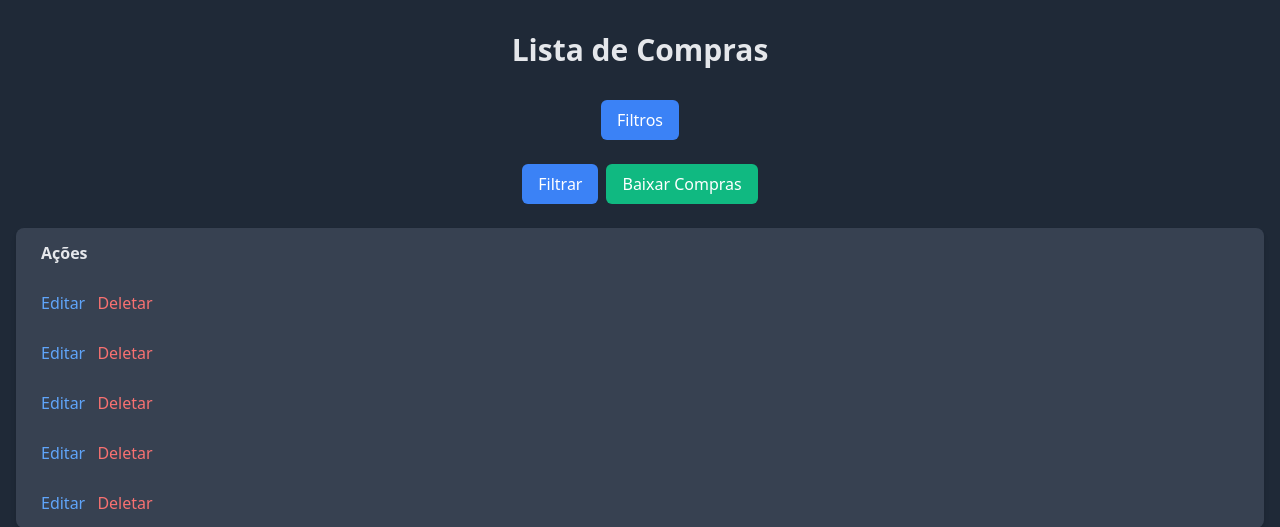
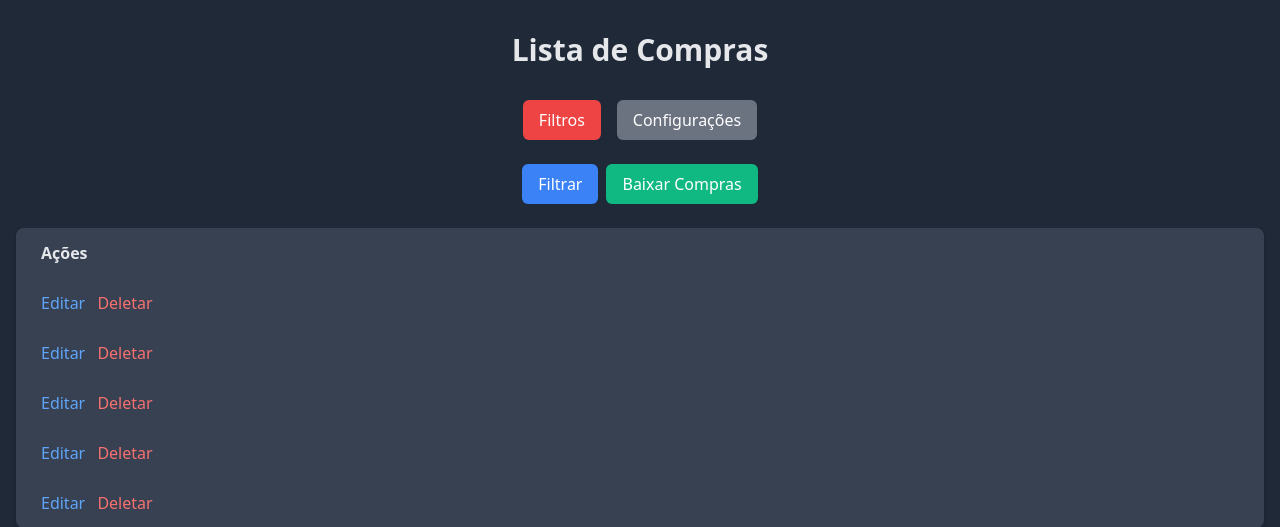
Before and after one commit to lucaspontestur/Django, a Django app: page / in a window 1280 px wide. Shown: the top 527 px of the page. Run offline with Django 5.2, Linux system fonts and the light colour scheme; data comes from the database, SQL or seed files in the repository.

Commit message:
Funcionalidades aperfeiçoadas

```diff
--- a/meu_projeto/meu_app/templates/lista_compras.html
+++ b/meu_projeto/meu_app/templates/lista_compras.html
@@ -4,7 +4,8 @@
     <h1 class="text-3xl font-bold text-center text-gray-200 mb-8">Lista de Compras</h1>
 
     <div class="flex justify-center mb-4">
-        <button id="toggleFiltros" class="px-4 py-2 bg-blue-500 hover:bg-blue-700 text-white rounded-md">Filtros</button>
+        <button id="toggleFiltros" class="px-4 py-2 bg-red-500 hover:bg-red-700 text-white rounded-md mr-4">Filtros</button>
+        <button id="abrirConfiguracoes" class="px-4 py-2 bg-gray-500 hover:bg-gray-700 text-white rounded-md">Configurações</button>
     </div>
 
     <form method="GET" id="filtroForm" class="mb-4">
@@ -36,7 +37,7 @@
         </table>
         <div class="flex justify-center py-2">
             <button type="submit" class="px-4 py-2 bg-blue-500 hover:bg-blue-700 text-white rounded-md">Filtrar</button>
-            <a href="{% url 'download_compras' %}" class="px-4 py-2 bg-green-500 hover:bg-green-700 text-white rounded-md ml-2">Baixar Compras</a>
+            <a href="{% url 'download_compras' %}?formato={{ formato }}" id="downloadLink" class="px-4 py-2 bg-green-500 hover:bg-green-700 text-white rounded-md ml-2">Baixar Compras</a>
         </div>
     </form>
 
@@ -80,6 +81,20 @@
 
     <a href="{% url 'nova_compra' %}" class="mt-4 block text-center px-4 py-2 bg-blue-500 hover:bg-blue-700 text-white rounded-md transition-all duration-300 ease-in-out transform hover:shadow-lg active:scale-95">Adicionar Nova Compra</a>
 
+    <div id="configuracoesModal" class="hidden fixed inset-0 flex items-center justify-center z-50">
+        <div class="modal-container bg-gray-800 text-white rounded-lg shadow-lg p-6">
+            <h2 class="text-2xl font-bold mb-4">Configurações de Download</h2>
+            <div class="mb-4">
+                <label for="formato" class="block text-gray-200 text-sm font-bold mb-2">Formato:</label>
+                <select id="formato" class="shadow appearance-none border rounded w-full py-2 px-3 text-gray-700 leading-tight focus:outline-none focus:shadow-outline">
+                    <option value="estruturado">Estruturado (com [], {}, títulos)</option>
+                    <option value="simples">Simples (somente informações)</option>
+                </select>
+            </div>
+            <button id="fecharConfiguracoes" class="px-4 py-2 bg-gray-600 hover:bg-gray-800 text-white rounded-md">Fechar</button>
+        </div>
+    </div>
+
     <script>
         // Função para salvar os filtros nos cookies
         function salvarFiltros() {
@@ -112,5 +127,24 @@
         botaoFiltros.addEventListener('click', () => {
             opcoesFiltros.classList.toggle('hidden');
         });
+
+        // Código para o modal de configurações
+        const abrirConfiguracoes = document.getElementById('abrirConfiguracoes');
+        const fecharConfiguracoes = document.getElementById('fecharConfiguracoes');
+        const configuracoesModal = document.getElementById('configuracoesModal');
+        const formatoSelect = document.getElementById('formato');
+        const downloadLink = document.getElementById('downloadLink');
+
+        abrirConfiguracoes.addEventListener('click', () => {
+            configuracoesModal.classList.remove('hidden');
+        });
+
+        fecharConfiguracoes.addEventListener('click', () => {
+            configuracoesModal.classList.add('hidden');
+        });
+
+        formatoSelect.addEventListener('change', () => {
+            downloadLink.href = `{% url 'download_compras' %}?formato=${formatoSelect.value}`;
+        });
     </script>
 {% endblock %}
--- a/meu_projeto/meu_app/views.py
+++ b/meu_projeto/meu_app/views.py
@@ -108,7 +108,19 @@ def download_compras(request):
             compra_data['faturamento'] = str(compra.faturamento)
         data.append(compra_data)
 
-    # Escolher o formato de download (JSON neste exemplo)
-    response = HttpResponse(json.dumps(data), content_type='application/json')
-    response['Content-Disposition'] = 'attachment; filename="compras.json"'
+    # Escolher o formato de download
+    formato = request.GET.get('formato', 'estruturado')
+    if formato == 'simples':
+        # Criar uma string com as informações separadas por quebra de linha
+        conteudo = "\n".join([";".join(item.values()) for item in data])
+        content_type = 'text/plain'
+        filename = 'compras.txt'
+    else:
+        # JSON estruturado
+        conteudo = json.dumps(data)
+        content_type = 'application/json'
+        filename = 'compras.json'
+
+    response = HttpResponse(conteudo, content_type=content_type)
+    response['Content-Disposition'] = f'attachment; filename="{filename}"'
     return response
```
